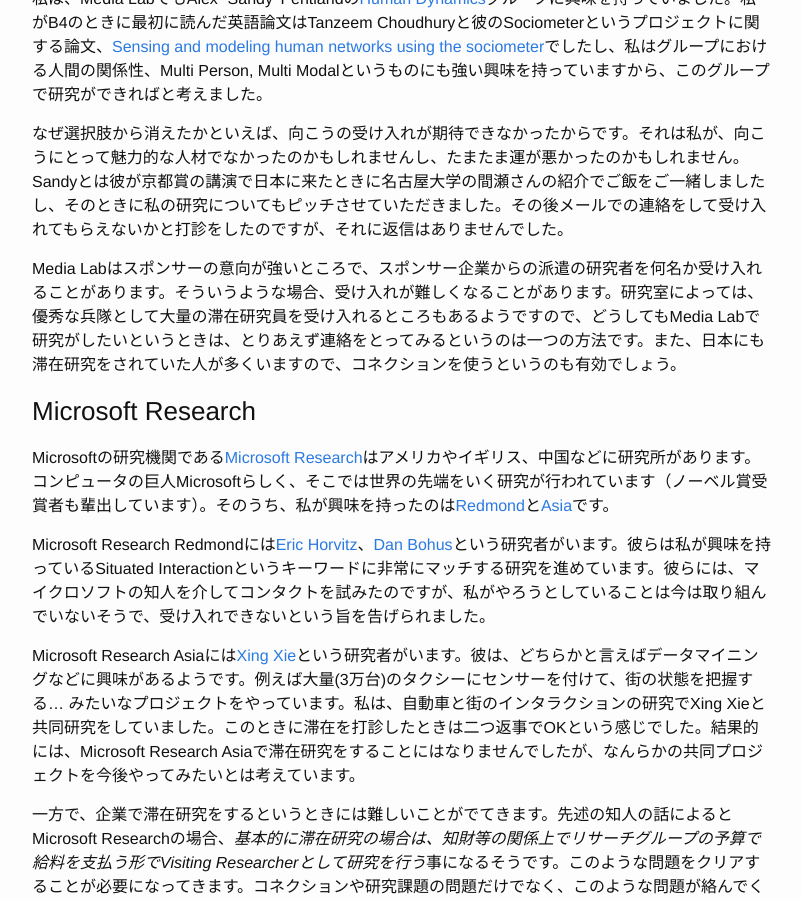
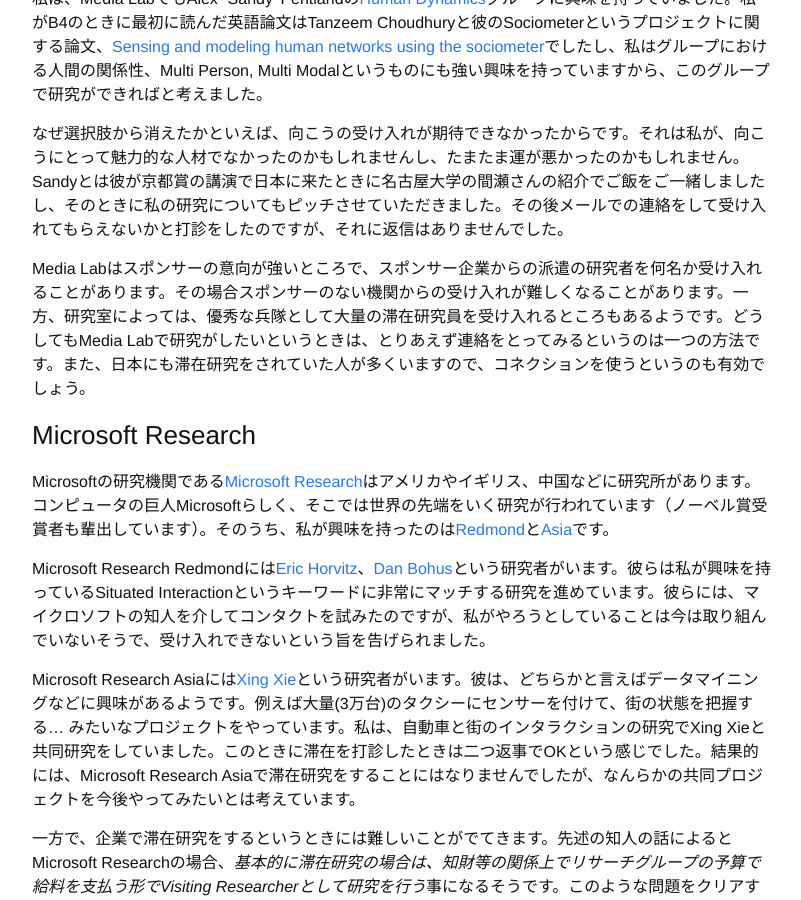
Before and after one commit to matsumur/ncl, a Jekyll site: the page built from _posts/2015-09-01-where-shall-I-visit.md, in a window 1280 px wide and 900 px high, scrolled down 1353 px. Shown: the whole window, without its empty margins (238-1039 px from the left). Built offline with Jekyll 4.4.1, drawn with Linux system fonts in a browser that asks for light colours.

Commit message:
jekyll update

```diff
--- a/_posts/2015-09-01-where-shall-I-visit.md
+++ b/_posts/2015-09-01-where-shall-I-visit.md
@@ -32,7 +32,7 @@
 
 なぜ選択肢から消えたかといえば、向こうの受け入れが期待できなかったからです。それは私が、向こうにとって魅力的な人材でなかったのかもしれませんし、たまたま運が悪かったのかもしれません。Sandyとは彼が京都賞の講演で日本に来たときに名古屋大学の間瀬さんの紹介でご飯をご一緒しましたし、そのときに私の研究についてもピッチさせていただきました。その後メールでの連絡をして受け入れてもらえないかと打診をしたのですが、それに返信はありませんでした。
 
-Media Labはスポンサーの意向が強いところで、スポンサー企業からの派遣の研究者を何名か受け入れることがあります。そういうような場合、受け入れが難しくなることがあります。研究室によっては、優秀な兵隊として大量の滞在研究員を受け入れるところもあるようですので、どうしてもMedia Labで研究がしたいというときは、とりあえず連絡をとってみるというのは一つの方法です。また、日本にも滞在研究をされていた人が多くいますので、コネクションを使うというのも有効でしょう。
+Media Labはスポンサーの意向が強いところで、スポンサー企業からの派遣の研究者を何名か受け入れることがあります。その場合スポンサーのない機関からの受け入れが難しくなることがあります。一方、研究室によっては、優秀な兵隊として大量の滞在研究員を受け入れるところもあるようです。どうしてもMedia Labで研究がしたいというときは、とりあえず連絡をとってみるというのは一つの方法です。また、日本にも滞在研究をされていた人が多くいますので、コネクションを使うというのも有効でしょう。
 
 ### Microsoft Research
 Microsoftの研究機関である[Microsoft Research](http://research.microsoft.com/)はアメリカやイギリス、中国などに研究所があります。コンピュータの巨人Microsoftらしく、そこでは世界の先端をいく研究が行われています（ノーベル賞受賞者も輩出しています）。そのうち、私が興味を持ったのは[Redmond](http://research.microsoft.com/en-us/labs/redmond/)と[Asia](http://research.microsoft.com/en-us/labs/asia/)です。
```
